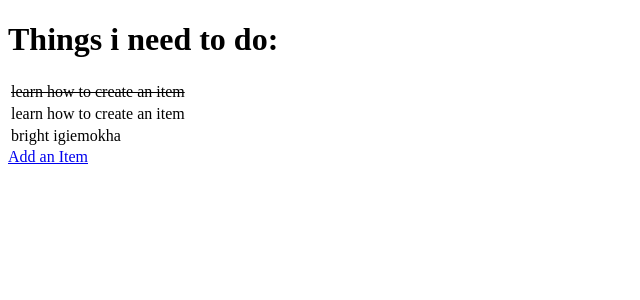
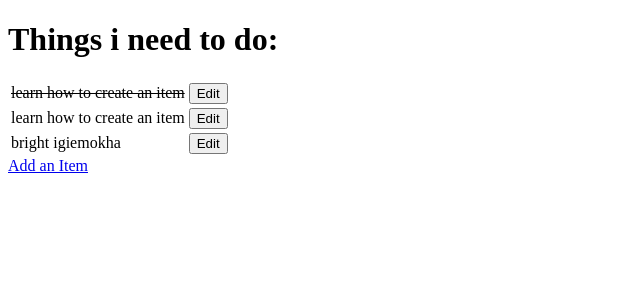
Before and after one commit to brightigiemokha/brany-fsf-hello-django, a Django app: page / in a window 1280 px wide. Shown: the top 300 px of the page, without its empty margins (0-640 px from the left). Run offline with Django 3.2, Linux system fonts and the light colour scheme; data comes from the database, SQL or seed files in the repository.

Commit message:
add edit button to todo list

```diff
--- a/todo/templates/todo/todo_list.html
+++ b/todo/templates/todo/todo_list.html
@@ -15,6 +15,11 @@
             {% else %}
                 <td>{{ item.name }}</td>
             {% endif %}
+            <td>
+                <a href="/edit{{ item.id }}">
+                    <button>Edit</button>
+                </a>
+            </td>
             </tr>
         {% empty %}
         <tr><td> You have nothing to do.</td></tr>
```
